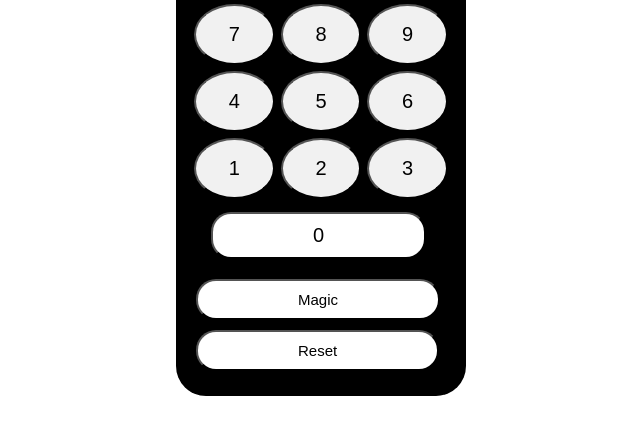
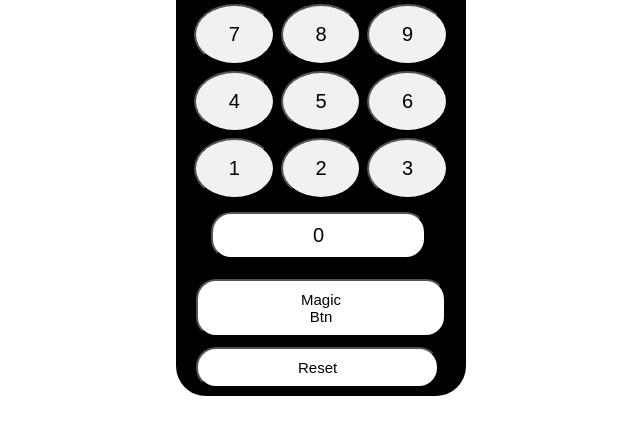
Before and after one commit to DilinaBandara/magic-calulator.js, a plain HTML site: page index.html in a window 1280 px wide. Shown: the part 112-546 px from the top of the page, without its empty margins (319-959 px from the left). Drawn offline with Linux system fonts and the light colour scheme.

Commit message:
Change btn

```diff
--- a/index.html
+++ b/index.html
@@ -31,7 +31,7 @@
         <button class="btn">3</button>
       </div>
       <button class="btn zero-btn">0</button>
-      <button class="magic-btn">Magic</button>
+      <button class="magic-btn">Magic Btn</button>
       <button class="reset-btn">Reset</button>
     </div>
   </div>
```
